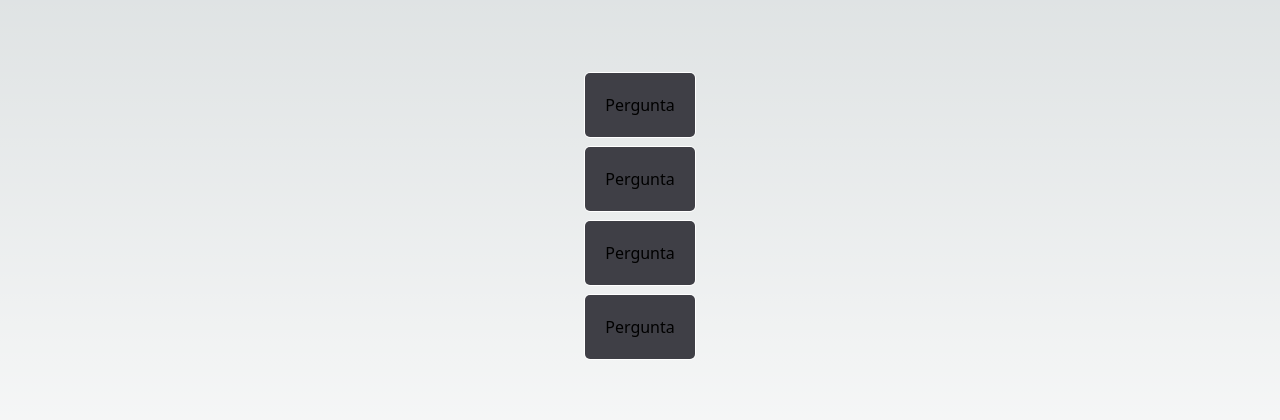
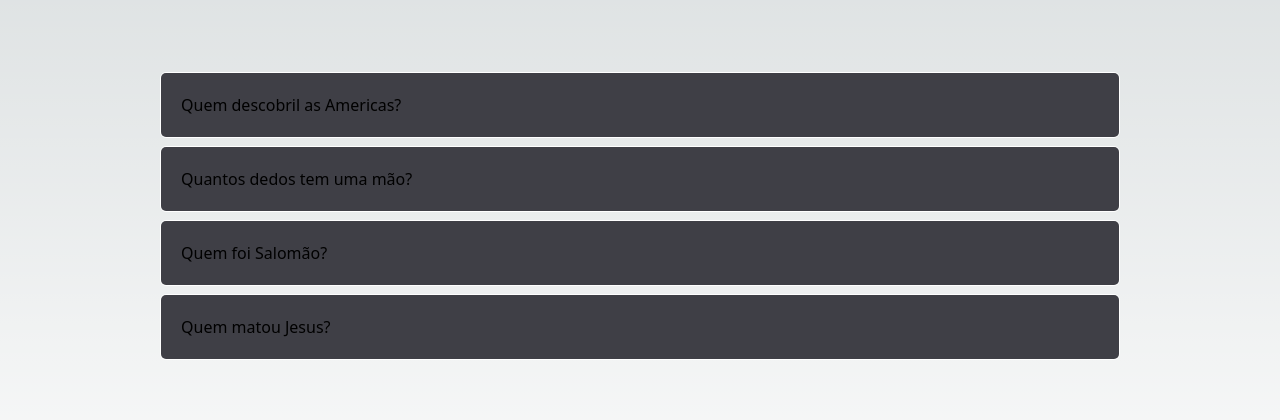
Before and after one commit to shenrique1970/app-inicial, a Next.js app: page /condicional/faq in a window 1280 px wide. Shown: the part 184-604 px from the top of the page. Built offline with nearby package versions, Linux system fonts and the light colour scheme.

Commit message:
Atualização

```diff
--- a/src/components/condicional/Faq.tsx
+++ b/src/components/condicional/Faq.tsx
@@ -2,11 +2,11 @@ import Pergunta from "./Pergunta";
 
 export default function Faq() {
     return (
-        <div className="flex flex-col gap-2">
-            <Pergunta />
-            <Pergunta />
-            <Pergunta />
-            <Pergunta />
+        <div className="flex flex-col gap-2 w-[90%] md:w-3/4">
+            <Pergunta texto="Quem descobril as Americas?" resposta="Lorem Ipsum é simplesmente uma simulação de texto da indústria tipográfica e de impressos, e vem sendo utilizado desde o século XVI," />
+            <Pergunta texto="Quantos dedos tem uma mão?" resposta="Lorem Ipsum é simplesmente uma simulação de texto da indústria tipográfica e de impressos, e vem sendo utilizado desde o século XVI,"/>
+            <Pergunta texto="Quem foi Salomão?" resposta="Lorem Ipsum é simplesmente uma simulação de texto da indústria tipográfica e de impressos, e vem sendo utilizado desde o século XVI,"/>
+            <Pergunta texto="Quem matou Jesus?" resposta="Lorem Ipsum é simplesmente uma simulação de texto da indústria tipográfica e de impressos, e vem sendo utilizado desde o século XVI,"/>
         </div>
     )
 }
--- /dev/null
+++ b/src/components/condicional/If.tsx
@@ -0,0 +1,13 @@
+interface IfProps {
+    teste: boolean
+    childrem: any
+}
+
+export default function If(props: IfProps) {
+    if (props.teste) {
+        return props.childrem
+    } else {
+        return null
+    }
+
+}
--- a/src/components/condicional/Pergunta.tsx
+++ b/src/components/condicional/Pergunta.tsx
@@ -1,7 +1,12 @@
 import Faq from "@/components/condicional/Faq";
 import { useState } from "react";
 
-export default function Pergunta() {
+interface PerguntaProps {
+    texto: string
+    resposta: string
+}
+
+export default function Pergunta(props: PerguntaProps) {
 
     const [aberta, setAberta] = useState<boolean>(false)
 
@@ -12,11 +17,11 @@ export default function Pergunta() {
         `}>
             <div className="bg-zinc-700 p-5 cursor-pointer select-none"
                 onClick={() => setAberta(!aberta)}>
-                Pergunta
+                {props.texto}
             </div>
             {aberta && (
                 <div className="p-5">
-                    Resposta
+                    {props.resposta}
                 </div>
             )}
 
```
